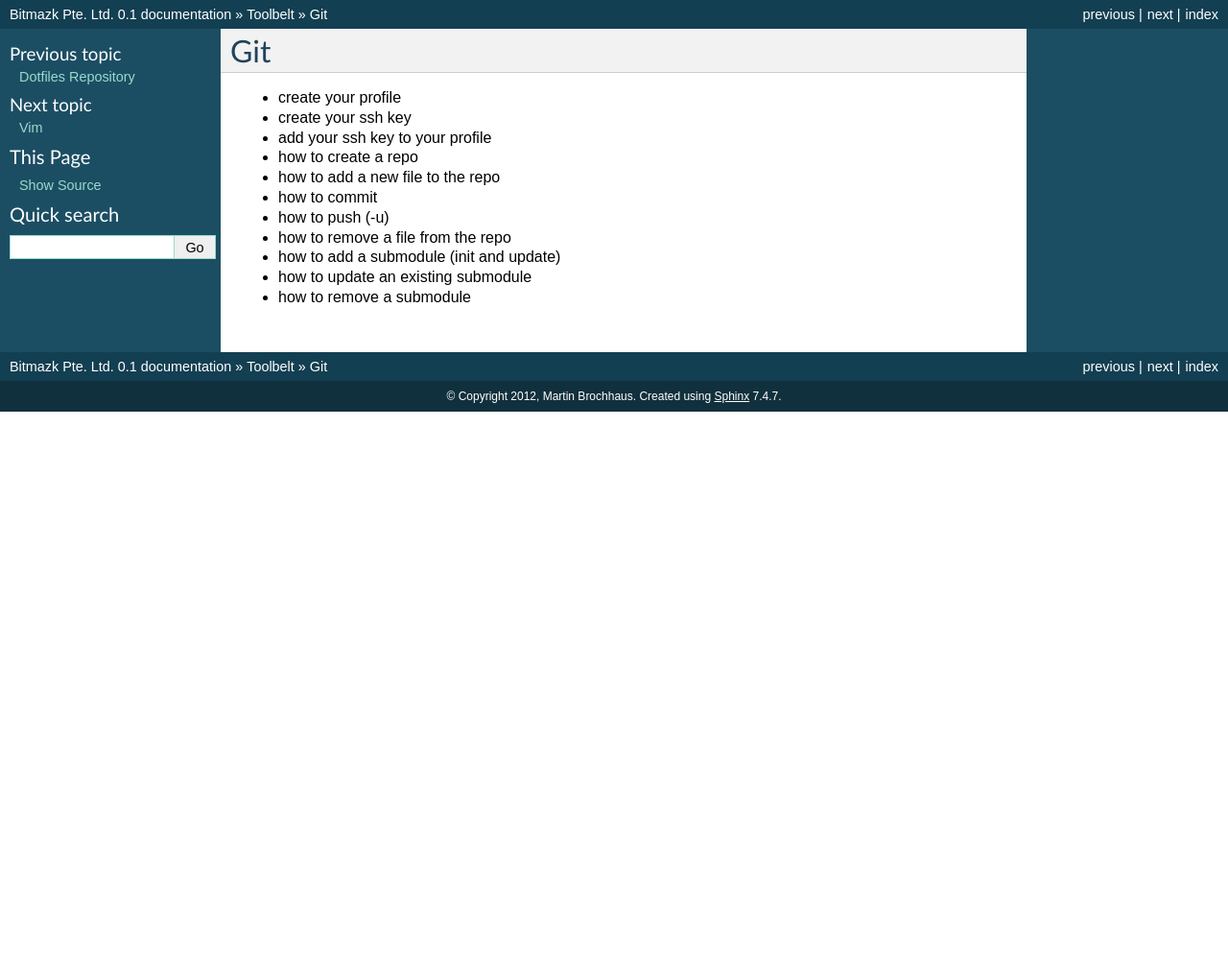
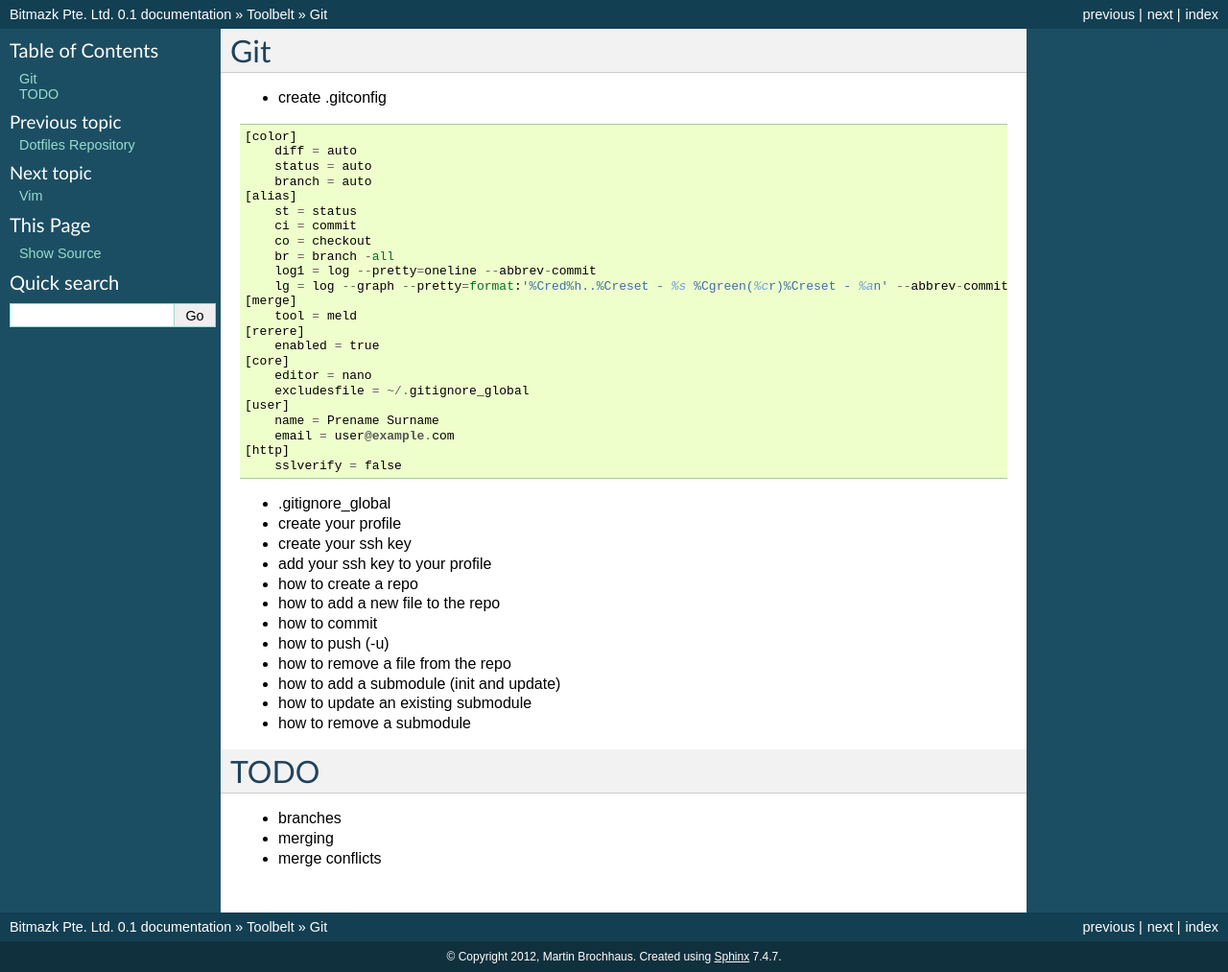
Before and after one commit to bitlabstudio/bitmazk-book, a Sphinx documentation site: the page built from docs/toolbelt/git.rst, in a window 1280 px wide. Shown: the whole page at 96% size. Built offline with Sphinx 7.4.7, drawn with Linux system fonts in a browser that asks for light colours; formulas are drawn with MathJax 3; pages that are not in the unit, such as notebooks, are missing from menus; before the commit the page ends 900 px from its top, so only the background shows below that.

```diff
--- a/docs/toolbelt/git.rst
+++ b/docs/toolbelt/git.rst
@@ -1,5 +1,35 @@
 Git
 ===
+
+* create .gitconfig
+
+::
+
+    [color]
+        diff = auto
+        status = auto
+        branch = auto
+    [alias]
+        st = status
+        ci = commit
+        co = checkout
+        br = branch -all
+        log1 = log --pretty=oneline --abbrev-commit
+        lg = log --graph --pretty=format:'%Cred%h..%Creset - %s %Cgreen(%cr)%Creset - %an' --abbrev-commit --date=relative
+    [merge]
+        tool = meld
+    [rerere]
+        enabled = true
+    [core]
+        editor = nano
+        excludesfile = ~/.gitignore_global
+    [user]
+        name = Prename Surname
+        email = user@example.com
+    [http]
+        sslverify = false
+
+* .gitignore_global
 
 * create your profile
 * create your ssh key
@@ -12,3 +42,9 @@ Git
 * how to add a submodule (init and update)
 * how to update an existing submodule
 * how to remove a submodule
+
+TODO
+====
+* branches
+* merging
+* merge conflicts
```
Also changed, not shown: docs/toolbelt/gnu_screen.rst (+12 -0 lines).
